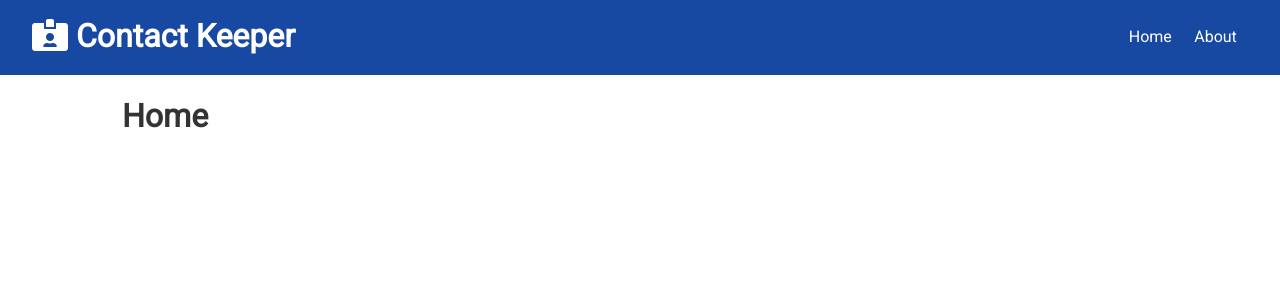
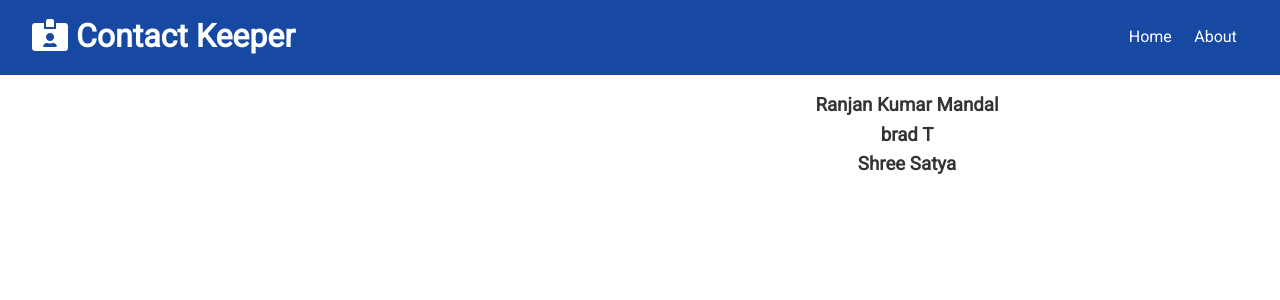
Before and after one commit to ranjankumarmandal/ContactKeeper-React, a React (Create React App) app: page / in a window 1280 px wide. Shown: the top 300 px of the page. Built offline with nearby package versions, Linux system fonts and the light colour scheme; the HTML template or start-up script is replaced by a standard one.

Commit message:
added context to component and component to Home component

```diff
--- a/src/Components/contacts/Contacts.js
+++ b/src/Components/contacts/Contacts.js
@@ -0,0 +1,18 @@
+import React, { Fragment, useContext } from 'react';
+import contactContext from '../../context/contact/contactContext';
+
+const Contacts = () => {
+  const contactContext1 = useContext(contactContext);
+
+  const { contacts } = contactContext1;
+
+  return (
+    <Fragment>
+      {contacts.map((contact) => (
+        <h3>{contact.name}</h3>
+      ))}
+    </Fragment>
+  );
+};
+
+export default Contacts;
--- a/src/Components/pages/Home.js
+++ b/src/Components/pages/Home.js
@@ -1,9 +1,14 @@
 import React from 'react';
+import Contacts from '../contacts/Contacts';
 
 const Home = () => {
   return (
-    <div>
-      <h1>Home</h1>
+    <div className='grid-2'>
+      <div>{/* Contact Form */}</div>
+
+      <div>
+        <Contacts />
+      </div>
     </div>
   );
 };
```
